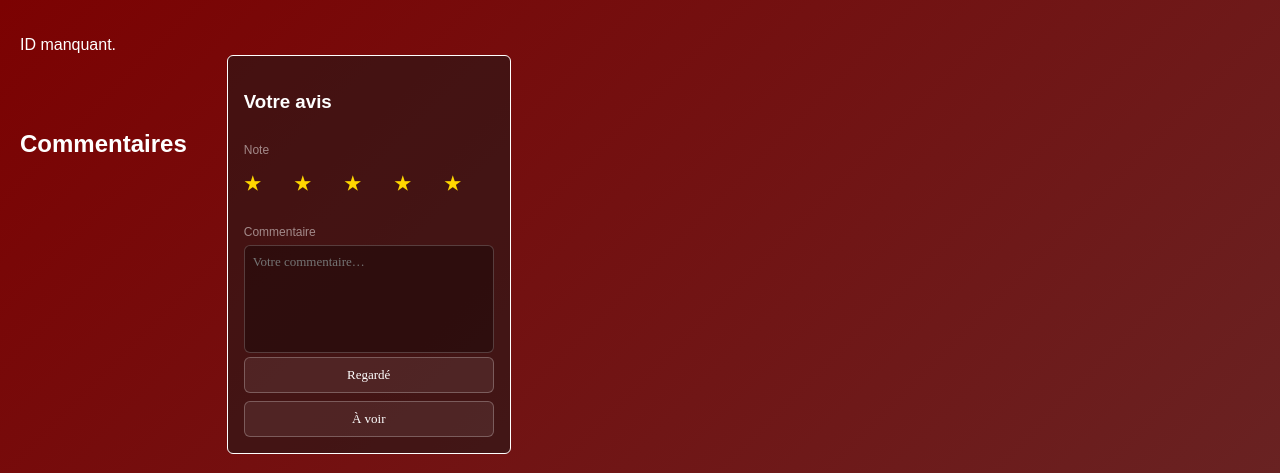
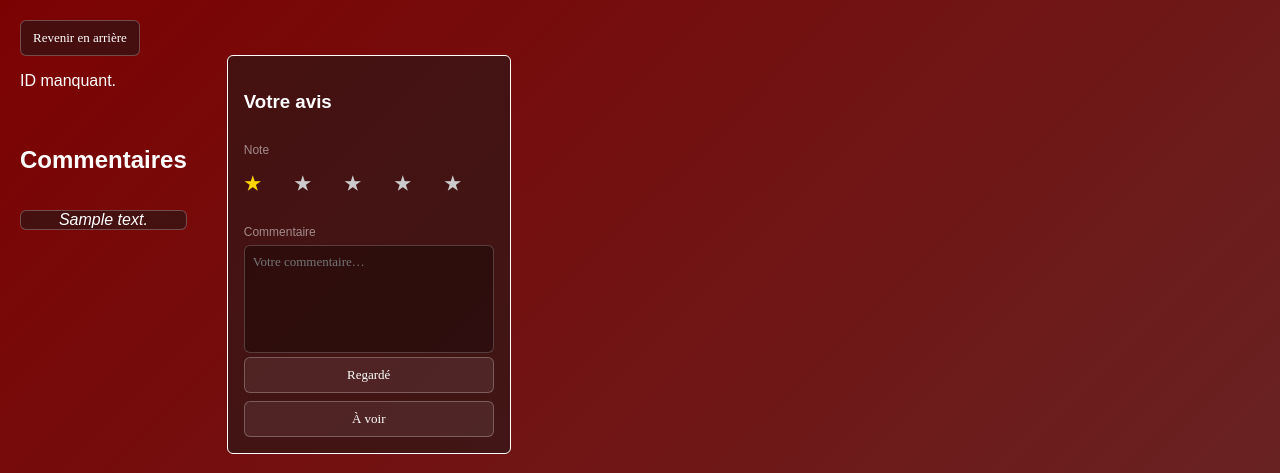
Before and after one commit to JadedaJ-fo3o/Developpement-web, a Flask app: template templates/detaille.html in a window 1280 px wide, after a click that opens the changed part. Shown: the part 60-533 px from the top of the page. Run offline with Flask 3, Linux system fonts and the light colour scheme; the template is opened without the code that fills it: most values are stand-ins (such as "Sample title", 1, 10 or a date in 2020).

Commit message:
detaille modification

```diff
--- a/models.py
+++ b/models.py
@@ -62,6 +62,10 @@ class Regarde(db.Model):
         if found:
             db.session.delete(found)
             db.session.commit()
+    @classmethod
+    def get_by_serie(cls, external_id):
+        return cls.query.filter_by(external_id=external_id)\
+            .order_by(Regarde.created_at.desc())
 
 # Tables Avoir
 class Avoir(db.Model):
--- a/static/css/style.css
+++ b/static/css/style.css
@@ -46,6 +46,7 @@ header h3 {
   line-height: 60px;
   margin: 0;
   padding: 0;
+  cursor: pointer;
 }
 
 header nav {
@@ -199,8 +200,23 @@ div.serie p strong {
   display: flex;
   flex-direction: column;
   padding: 20px;
+  padding-top: 0;
 }
 
+button#back-button {
+    width: fit-content;
+    margin-top: 20px;
+    margin-left: 20px;
+    border-radius: 6px;
+    border: 0.5px solid rgba(255, 255, 255, 0.25);
+    background: #1a1a1a88;
+    color: inherit;
+    font-size: 13px;
+    font-family: STXihei;
+    padding: 9px 12px;
+    cursor: pointer;
+    text-align: center;
+}
 .information-container {
   display: flex;
   flex-direction: row;
@@ -211,12 +227,36 @@ div.serie p strong {
   height: stretch;
 }
 
+.no-poster {
+  width: 196px;
+  height: 275.33px;
+  background: rgba(0, 0, 0, 0.3);
+  border-radius: 6px;
+}
+
+.no-poster-detaille {
+  width: 196px;
+  height: stretch;
+  background: rgba(0, 0, 0, 0.3);
+  border-radius: 6px;
+}
+
 .infos-series {
     padding-left: 20px;
 }
 
+.summary-container p{
+  font-style: italic;
+}
 #comment-film{
   padding: 20px;
+  padding-top: 0;
+}
+
+aside {
+    position: sticky;
+    top: 20px;
+    align-self: flex-start;
 }
 
 #rating-system {
@@ -226,7 +266,6 @@ div.serie p strong {
     padding: 16px;
     display: flex;
     flex-direction: column;
-    height: 100%;
     margin: 20px;
     margin-top: 55px;
 }
@@ -303,6 +342,19 @@ div.serie p strong {
   color:gold;
 }
 
+.commentaire {
+  display: flex;
+  flex-direction: column;
+  gap: 2px;
+}
+
+.commentaire p{
+  font-style: italic;
+  border-radius: 6px;
+  border: 0.5px solid rgba(255, 255, 255, 0.25);
+  background: #1a1a1a88;
+  text-align: center;
+}
 /* ===== AUTH ===== */
 
 body.auth-page {
--- a/static/js/detaille.js
+++ b/static/js/detaille.js
@@ -1,7 +1,6 @@
 const params = new URLSearchParams(window.location.search)
 const showId = params.get('id')
 const detailContainer = document.getElementById('detaille-film')
-
 
 if (!showId) {
     detailContainer.innerHTML = '<p>ID manquant.</p>'
@@ -12,27 +11,29 @@ if (!showId) {
             const summary = show.summary
                 ? show.summary.replace(/<[^>]+>/g, '')
                 : 'Pas de description.'
-
+            const image = show.image
+                ? `<img src="${show.image}" width="300">`
+                : `<div class="no-poster-detaille"></div>`
 
             detailContainer.innerHTML = `
                 <h1>${show.name}</h1>
                 <div class="information-container">
                     <div class="poster-container">
-                    <img src="${show.image}" width="300">
+                    ${image}
                     </div>
 
                     <div class="infos-series">
-                    <p><strong>Réalisateur:</strong> ${show.directors.join(', ') || '————'}</p>
-                    <p><strong>Scénaristes:</strong> ${show.writers.join(', ') || '————'} </p>
-                    <p><strong>Date de sortie:</strong> ${show.premiered}</p>
-                    <p><strong>Langue:</strong> ${show.language}</p>
-                    <p><strong>Genres:</strong> ${show.genres.join(', ')}</p>
-                    <p><strong>Statut:</strong> ${show.status}</p>
-                    <p><strong>Langue:</strong> ${show.language}</p>
-                    <p><strong>Pays:</strong> ${show.country || '-'}</p>
+                    <p><strong>Réalisateur:</strong> ${show.directors.join(', ') || 'Non enregistré'}</p>
+                    <p><strong>Scénaristes:</strong> ${show.writers.join(', ') || 'Non enregistré'} </p>
+                    <p><strong>Date de sortie:</strong> ${show.premiered || 'Non enregistré'}</p>
+                    <p><strong>Langue:</strong> ${show.language || 'Non enregistré'}</p>
+                    <p><strong>Genres:</strong> ${show.genres.join(', ') || 'Non enregistré'}</p>
+                    <p><strong>Statut:</strong> ${show.status || 'Non enregistré'}</p>
+                    <p><strong>Langue:</strong> ${show.language || 'Non enregistré'}</p>
+                    <p><strong>Pays:</strong> ${show.country || 'Non enregistré'}</p>
                     <p><strong>Rating par TVMaze:</strong> ${show.rating || 'Pas de note'}</p>
-                    <p><strong>Surnoms:</strong> ${show.akas.join(', ')}</p>
-                    <p><strong>Cast:</strong> ${show.cast.map(c => c.name).join(', ')}</p>
+                    <p><strong>Surnoms:</strong> ${show.akas.join(', ') || 'Non enregistré'}</p>
+                    <p><strong>Cast:</strong> ${show.cast.map(c => c.name).join(', ') || 'Non enregistré'}</p>
                     </div>
                 </div>
 
@@ -47,3 +48,12 @@ if (!showId) {
             console.error(err)
         })
 }
+
+// Source: https://docs.pingcode.com/baike/2406307
+document.getElementById('back-button').addEventListener('click', function() {
+    window.history.back()
+})
+
+document.getElementById('home-page').addEventListener('click', function() {
+    window.location.href = '/home-test'
+})
--- a/templates/detaille.html
+++ b/templates/detaille.html
@@ -7,40 +7,48 @@
 </head>
 <body class="gradient">
     <header>
-        <h3>GRENADE</h3>
+        <h3 id="home-page">GRENADE</h3>
         <nav>
-            <a href="./listeseries.html">Mes séries</a>
-            <a href="./recommendations.html">Recommendations</a>
-            <a href="./auth.html">Déconnexion</a>
+            <a href="{{ url_for('listeseries.listeseries_test') }}">Mes séries</a>
+            <a href="{{ url_for('recommendations.recommendation_test') }}">Recommendations</a>
+            <a href="{{ url_for('auth.logout') }}">Déconnexion</a>
         </nav>
     </header>
     <main id="detaille-main">
+
         <div class="information-comment">
+        <button id="back-button"> Revenir en arrière</button>
        <div id="detaille-film" class="detaille-container"></div>
        <div id="comment-film">
         <h2>Commentaires</h2>
+        <div class="commentaire">
+            {% for c in comments %}
+                <p  value="{{ c }}">{{ c }}</p>
+            {% endfor %}
+        </div>
        </div>
         </div>
-       <aside id="rating-system">
+       <aside>
+        <div id="rating-system">
         <h3>Votre avis</h3>
         <div>
         <p style="font-size:12px;opacity:0.5;margin-bottom:6px;">Note</p>
             <div class="star-rating">
 
-            <input type="radio" id="star5" name="rating" value="5">
-            <label for="star5">★</label>
+            <input type="radio" id="star1" name="rating" value="1">
+            <label for="star1">★</label>
+
+            <input type="radio" id="star2" name="rating" value="2">
+            <label for="star2">★</label>
+
+            <input type="radio" id="star3" name="rating" value="3">
+            <label for="star3">★</label>
 
             <input type="radio" id="star4" name="rating" value="4">
             <label for="star4">★</label>
 
-            <input type="radio" id="star3" name="rating" value="3">
-            <label for="star3">★</label>
-
-            <input type="radio" id="star2" name="rating" value="2">
-            <label for="star2">★</label>
-
-            <input type="radio" id="star1" name="rating" value="1">
-            <label for="star1">★</label>
+            <input type="radio" id="star5" name="rating" value="5">
+            <label for="star5">★</label>
 
             </div>
         </div>
@@ -54,6 +62,7 @@
         <button class="btn-action watched">Regardé</button>
         <button class="btn-action wishlist">À voir</button>
         </div>
+        </div>
        </aside>
     </main>
     <footer>
--- a/templates/search.html
+++ b/templates/search.html
@@ -10,7 +10,7 @@
 </head>
 <body class="gradient">
   <header>
-    <h3>GRENADE</h3>
+    <h3 id="home-page">GRENADE</h3>
     <nav>
       <a href="{{ url_for('listeseries.listeseries_test') }}">Mes séries</a>
       <a href="{{ url_for('recommendations.recommendation_test') }}"
```
Also changed, not shown: routes/search.py (+16 -64 lines), static/js/search.js (+24 -9 lines).
